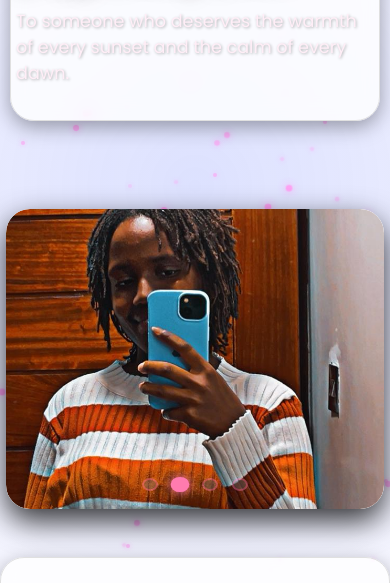
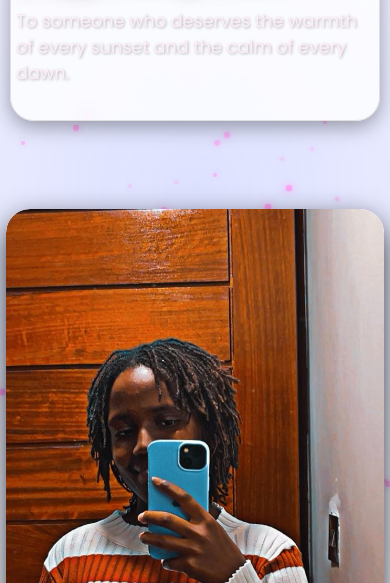
Before and after one commit to d7261/hbd, a plain HTML site: page index.html in a window 390 px wide. Shown: the part 236-819 px from the top of the page. Drawn offline with Linux system fonts and the light colour scheme.

Commit message:
Updated homepage design

```diff
--- a/index.html
+++ b/index.html
@@ -394,7 +394,7 @@
     @media (max-width: 480px) {
       .avatar { width: 65px; height: 65px;}
       header h1 { font-size: 1.6rem;}
-      .slideshow { height: 300px;}
+      .slideshow { height: 600px;}
       .message, .why-section, .hidden-message, .quote-carousel { font-size: 0.97rem;}
     }
   </style>
```
